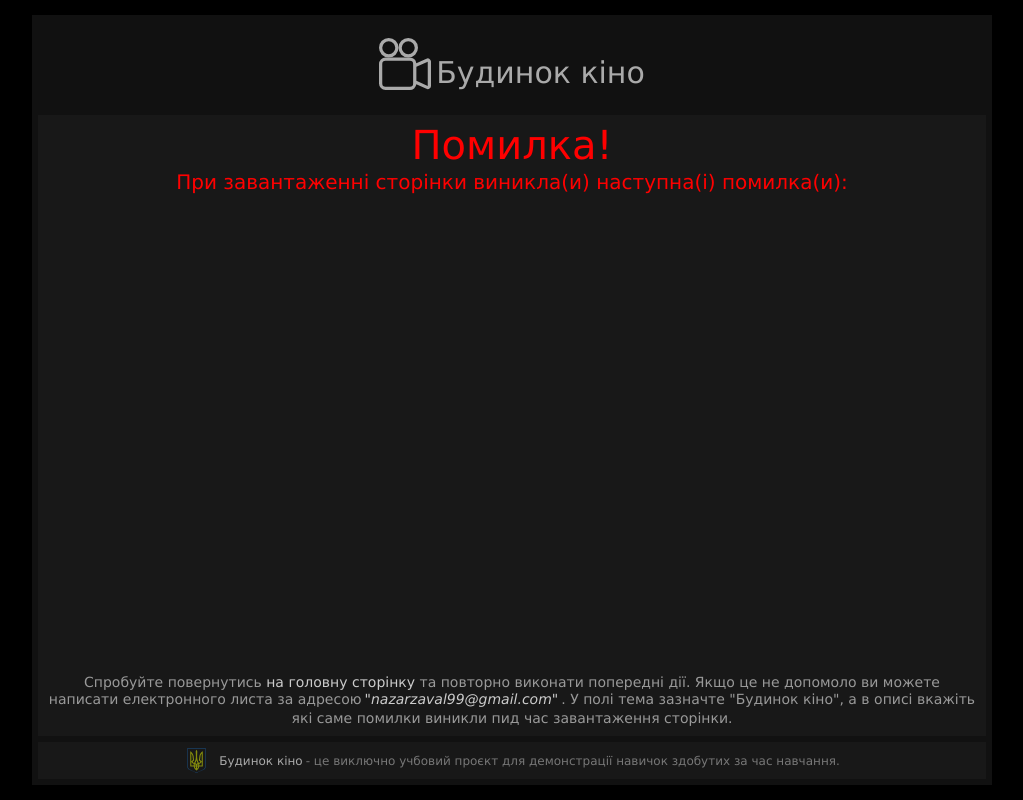
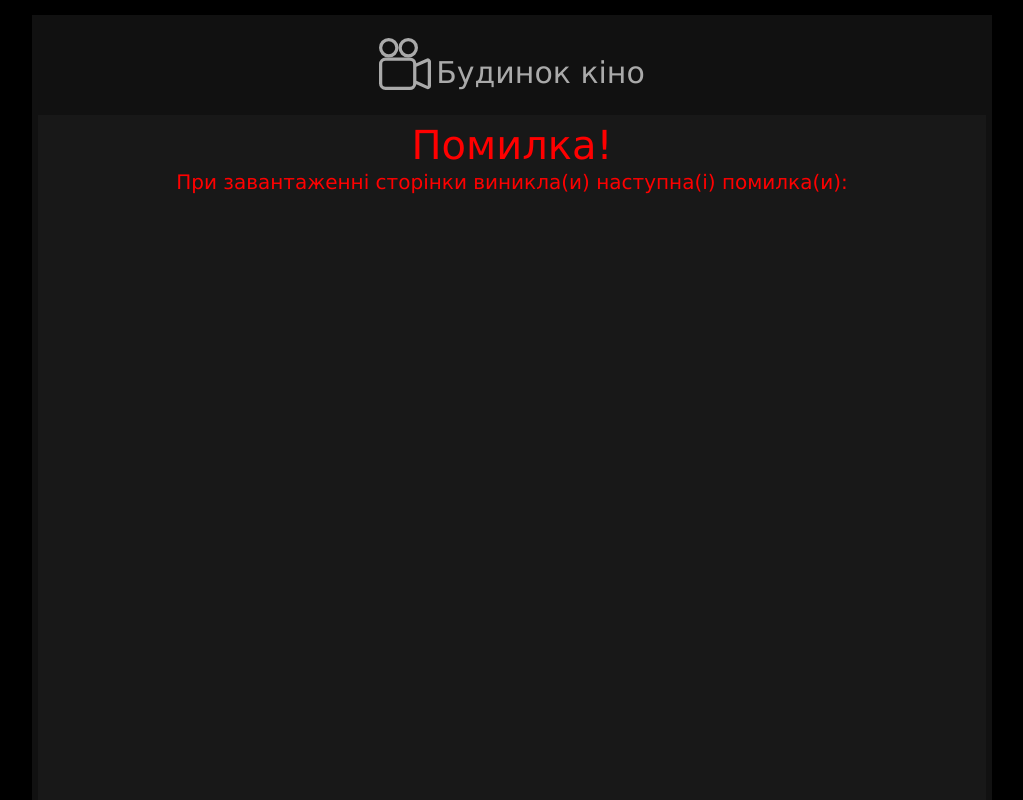
Before and after one commit to Nazar-Zavalniuk/Movie-house, a React (Create React App) app: page /error in a window 1280 px wide. Shown: the top 800 px of the page, without its empty margins (128-1151 px from the left). Built offline with nearby package versions, Linux system fonts and the light colour scheme.

Commit message:
The layout has been corrected, now the content blocks do not stretch and occupy only the necessary space, the scale initialization has been removed, and the 'root' block is now centered only horizontally.

```diff
--- a/public/index.html
+++ b/public/index.html
@@ -3,7 +3,7 @@
   <head>
     <meta charset="utf-8" />
     <link rel="icon" href="%PUBLIC_URL%/favicon.ico" />
-    <meta name="viewport" content="width=device-width, initial-scale=1" />
+    <meta name="viewport" content="width=device-width" />
     <title>Будинок кіно</title>
   </head>
   <body class="body">
--- a/src/App.css
+++ b/src/App.css
@@ -7,23 +7,22 @@
   outline: none;
 }
 
+.html {
+  background: var(--page-bg-color);
+}
+
 .body.no-scroll {
   overflow: hidden;
 }
 
 #root {
   padding: 15px;
-  min-width: 960px;
-  display: flex;
-  flex-flow: column;
-  justify-content: center;
-  align-items: center;
-  background: var(--page-bg-color);
+  width: 960px;
+  margin: 0 auto;
 }
 
 .page {
   width: 960px;
-  min-height: calc(100vh - 30px); /* Content Height - Security Padding */
   font-family: Verdana, Geneva, sans-serif;
   font-size: 12px;
   color: var(--main-static-text-color);
--- a/src/Pages/Error/Error.css
+++ b/src/Pages/Error/Error.css
@@ -1,5 +1,4 @@
 .body-error {
-  min-height: calc(100vh - 30px); /* Content Height - Security Padding */
   display: flex;
   flex-flow: column;
 }
@@ -9,6 +8,8 @@
 }
 
 .error-info-body {
+  min-height: 780px;
+  box-sizing: border-box;
   padding: 10px;
   margin: 0 6px;
   font-size: 20px;
--- a/src/Pages/Login/Login.css
+++ b/src/Pages/Login/Login.css
@@ -8,5 +8,6 @@
 }
 
 .login-body {
-  flex: 1;
+  min-height: 780px;
+  box-sizing: border-box;
 }
--- a/src/Pages/Registration/Registration.css
+++ b/src/Pages/Registration/Registration.css
@@ -8,5 +8,6 @@
 }
 
 .registration-body {
-  flex: 1;
+  min-height: 780px;
+  box-sizing: border-box;
 }
--- a/src/Pages/TemporaryPage/TemporaryPage.css
+++ b/src/Pages/TemporaryPage/TemporaryPage.css
@@ -8,10 +8,11 @@
 }
 
 .temporary-page .message {
+  min-height: 780px;
+  box-sizing: border-box;
   margin: 0 6px;
   padding: 60px 30px;
   font-size: 32px;
   text-align: center;
-  flex: 1;
   background: #181818;
 }
--- a/src/Pages/UserSettings/UserSettings.css
+++ b/src/Pages/UserSettings/UserSettings.css
@@ -8,5 +8,6 @@
 }
 
 .user-settings.page .user-settings-body {
-  flex: 1;
+  min-height: 780px;
+  box-sizing: border-box;
 }
```
